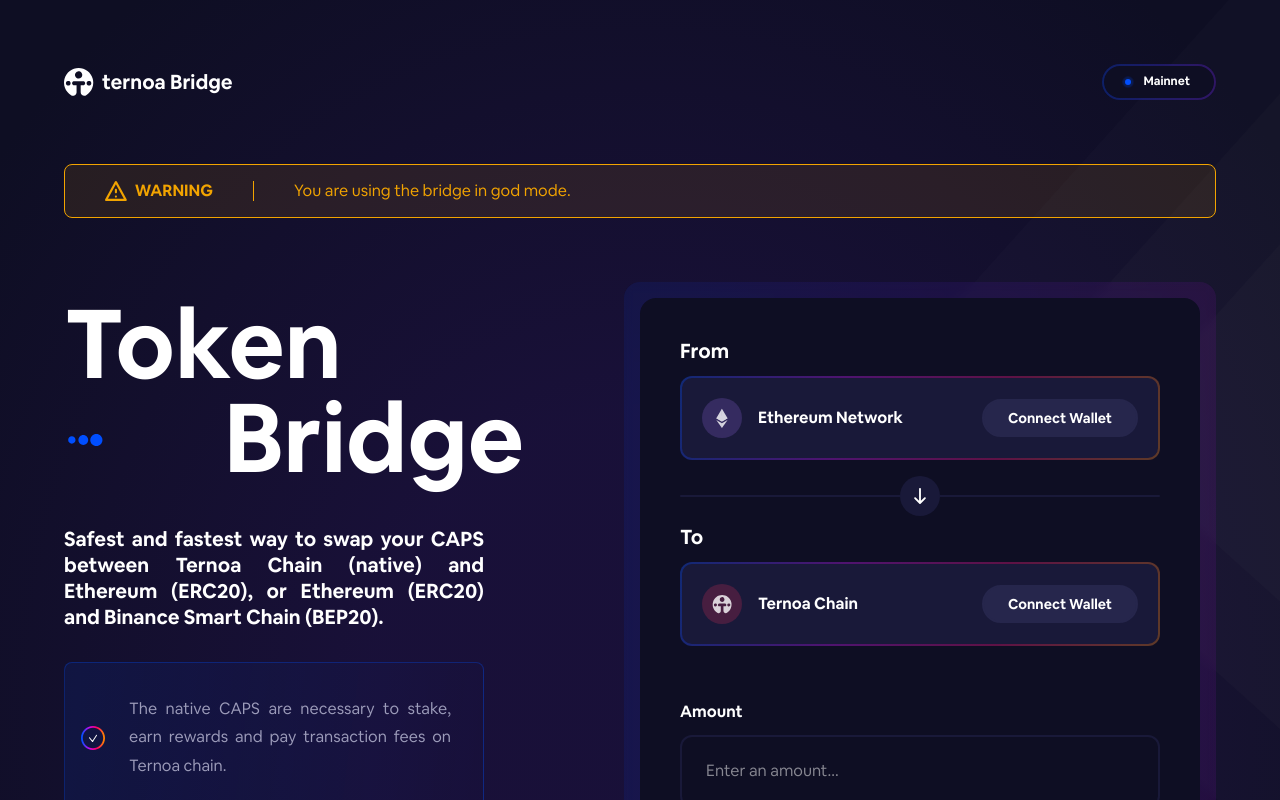
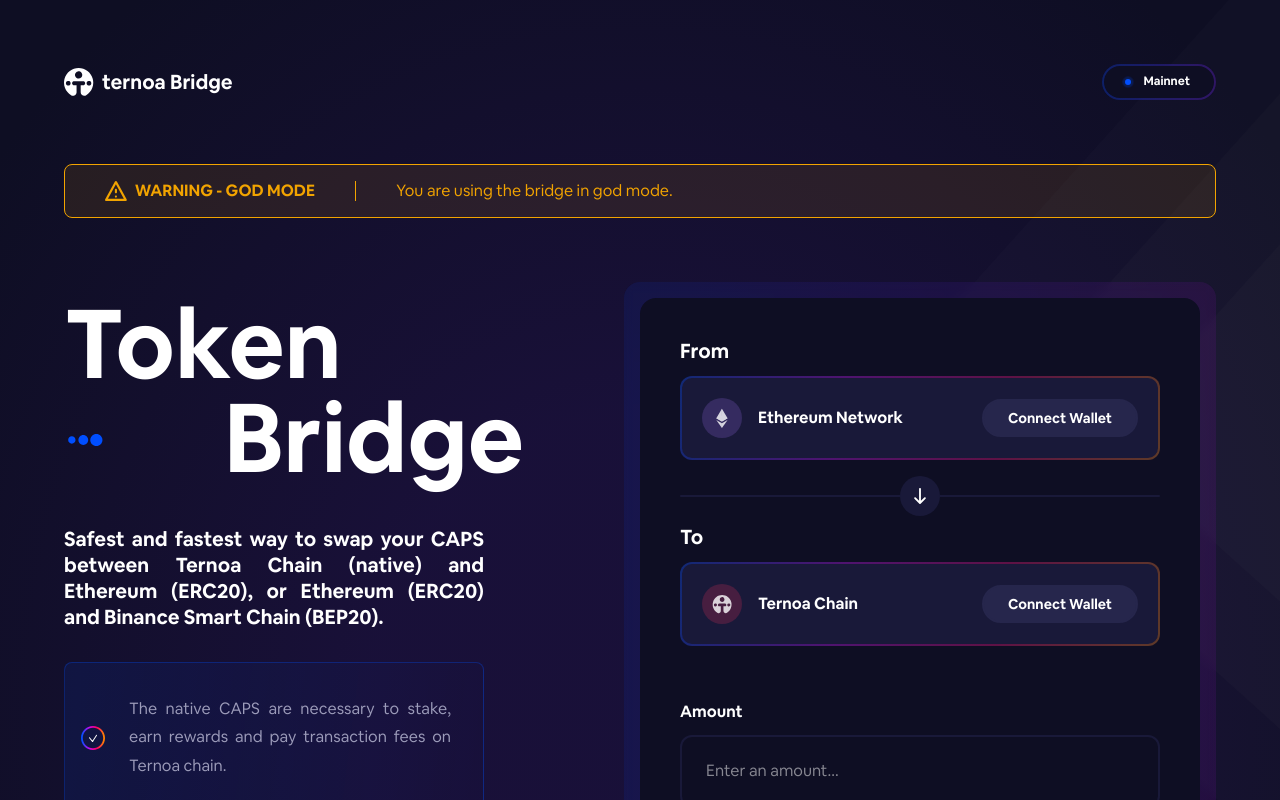
Before and after one commit to capsule-corp-ternoa/ternoa-bridge-front, a Next.js app: page / in a window 1280 px wide. Shown: the top 800 px of the page. Built offline with nearby package versions, Linux system fonts and the light colour scheme; no server answers.

Commit message:
task: Warning message adjusted for god mode 2

```diff
--- a/components/pages/Homepage/Homepage.tsx
+++ b/components/pages/Homepage/Homepage.tsx
@@ -93,7 +93,7 @@ const Homepage = () => {
           <div className={styles.disclaimer}>
             <div className={styles.warning}>
               <Warning className={styles.warningIcon} />
-              <div className={styles.warningLabel}>WARNING</div>
+              <div className={styles.warningLabel}>WARNING - GOD MODE</div>
             </div>
             <div className={styles.message}>You are using the bridge in god mode.</div>
           </div>
```
